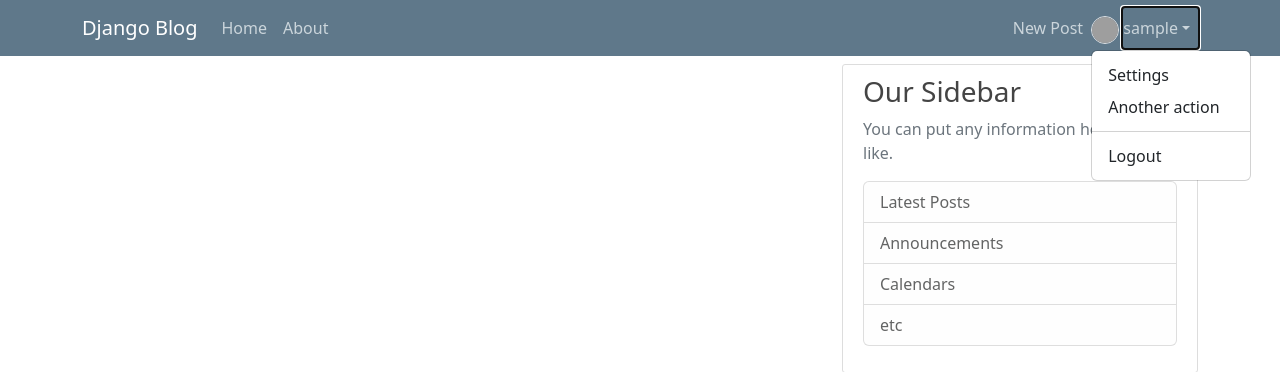
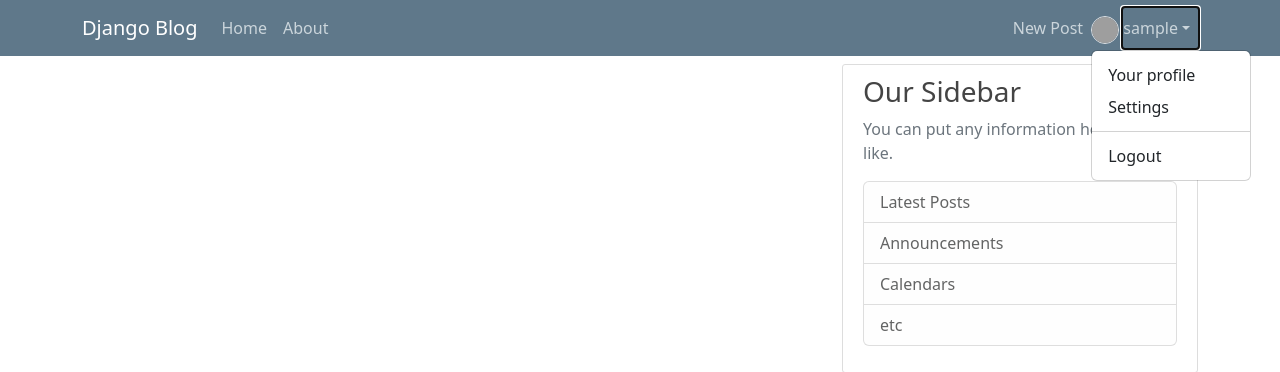
Before and after one commit to fluxink/django_blog, a Django app: page / in a window 1280 px wide, after a click that opens the changed part. Shown: the top 372 px of the page. Run offline with Django 4.2, Linux system fonts and the light colour scheme; the visitor is signed in with stand-in values (Sample User, id 1); data that the repository does not hold is empty; some libraries are stand-ins or nearby versions; grey boxes are pictures that could not be loaded.

Commit message:
add profile link in navbar

```diff
--- a/django_blog_tutorial/blog/templates/blog/base.html
+++ b/django_blog_tutorial/blog/templates/blog/base.html
@@ -47,8 +47,8 @@
                     <img class="rounded-circle border comment-img" src="{{ user.profile.image.url }}" alt="">
                     <a class="nav-link nav-link-profile text-decoration-none dropdown-toggle" href="#" id="navbarDropdown" role="button" data-bs-toggle="dropdown" aria-expanded="false">{{ user.username }}</a>
                     <ul class="dropdown-menu" aria-labelledby="navbarDropdown">
+                      <li><a class="dropdown-item" href="{% url 'user-profile' user.username %}">Your profile</a></li>
                       <li><a class="dropdown-item" href="{% url 'profile-settings' %}">Settings</a></li>
-                      <li><a class="dropdown-item" href="#">Another action</a></li>
                       <li><hr class="dropdown-divider"></li>
                       <li><a class="dropdown-item" href="{% url 'logout' %}">Logout</a></li>
                     </ul>
```
Also changed, not shown: django_blog_tutorial/blog/models.py (+0 -7 lines).
